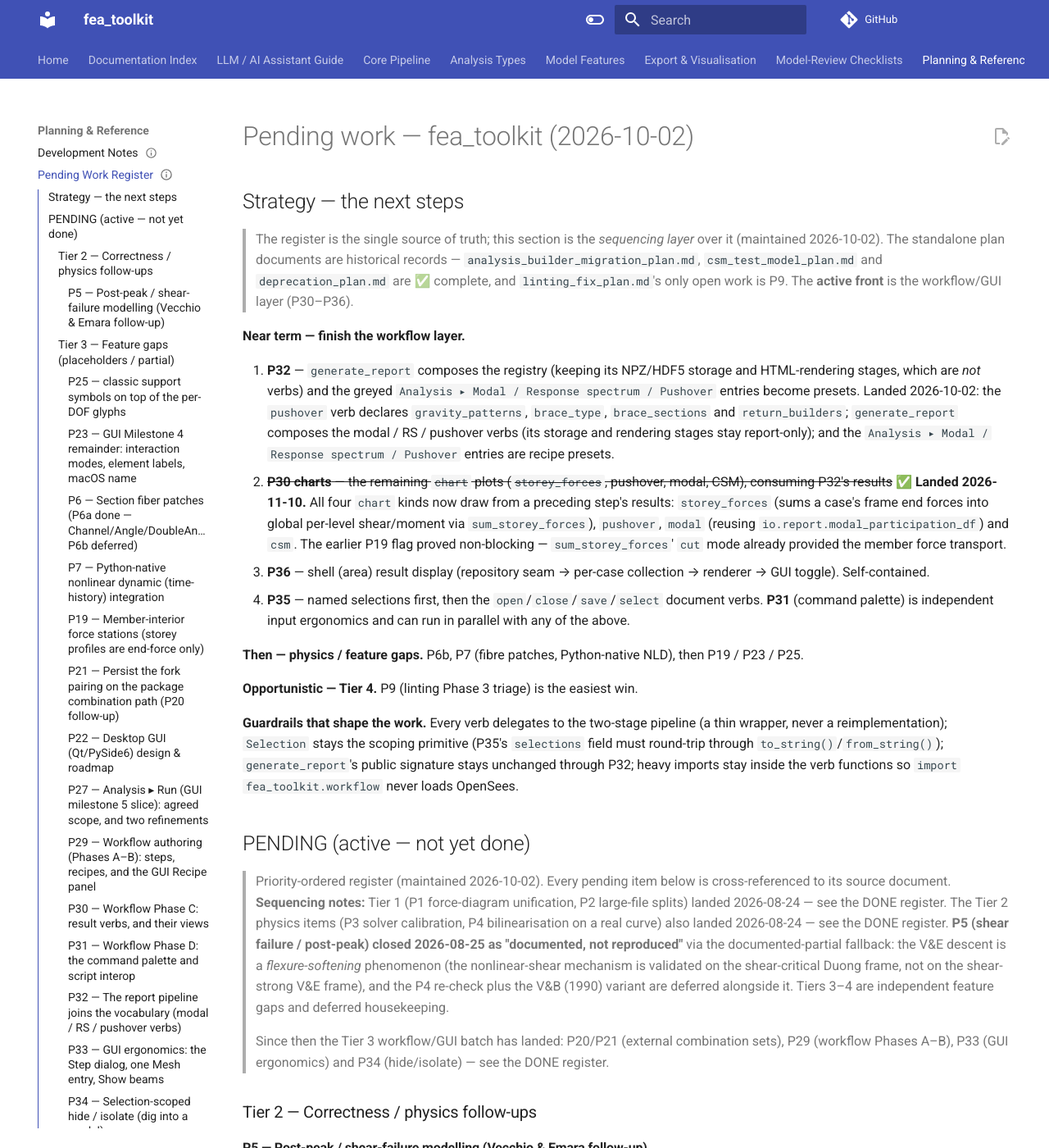
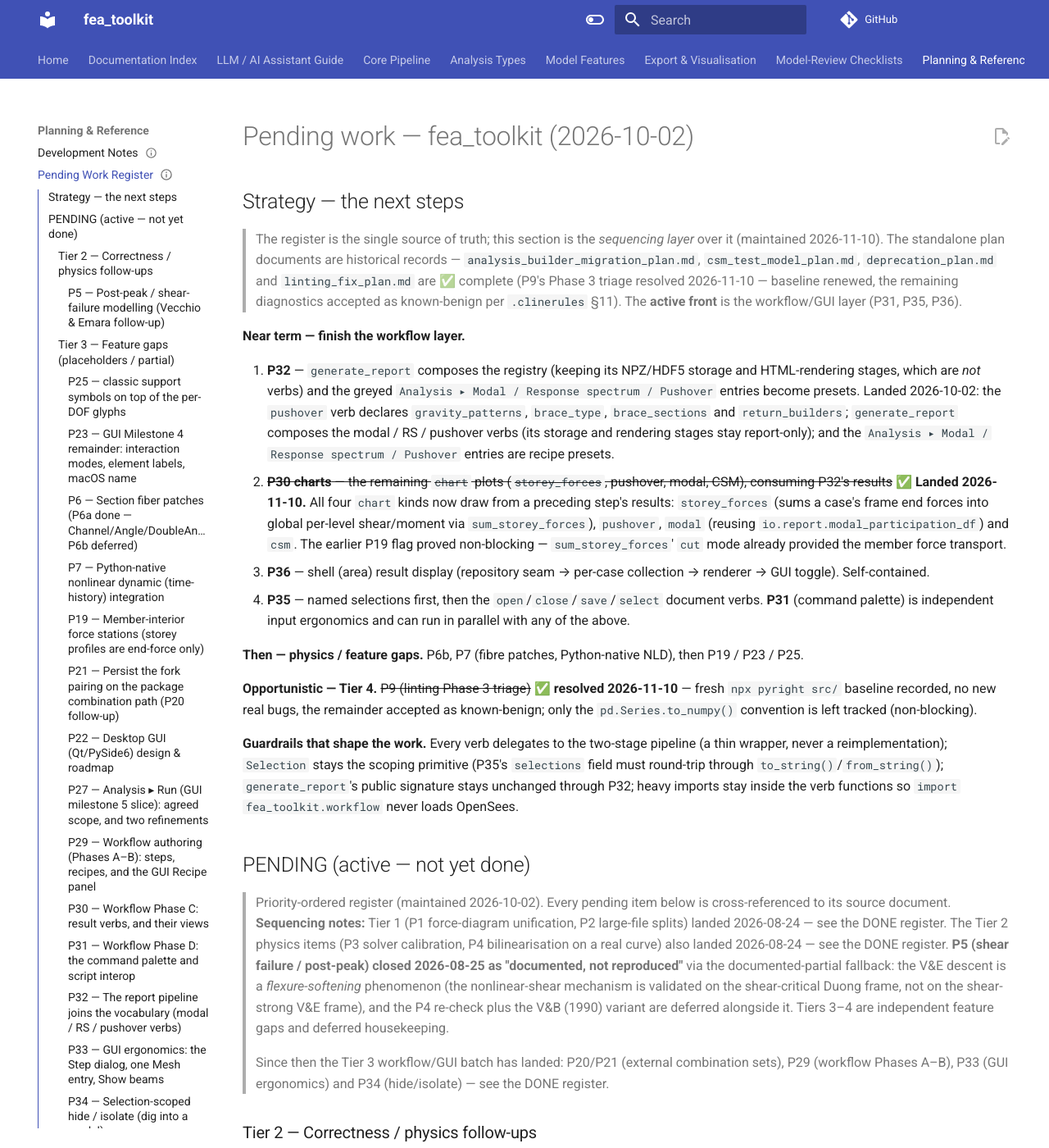
Before and after one commit to boustrephon/fea_toolkit, an MkDocs documentation site: the page built from docs/_pending_work.md, in a window 1280 px wide and 1400 px high. Shown: the whole window at 82% size. Built offline with MkDocs 1.6.1 and Material for MkDocs 9.7.7, drawn with Linux system fonts in a browser that asks for light colours; comment, search, counter and statistics services are not loaded; some of the changed text lies outside the part shown.

Commit message:
docs: reconcile register and roadmaps to post-release state
- _pending_work.md: mark P30 complete (all five chart kinds), P9 resolved (fresh pyright baseline + decision to accept known-benign), and re-sequence the strategy (active front now P31/P35/P36, maintained 2026-11-10).

- workflow_authoring.md: Phase C is complete, not partial.

- gui_roadmap.md: Phases C and E have landed; the remaining workflow work is Phase D (P31) plus P35/P36.

```diff
--- a/docs/_pending_work.md
+++ b/docs/_pending_work.md
@@ -10,11 +10,12 @@
 ## Strategy — the next steps
 
 > The register is the single source of truth; this section is the
-> *sequencing layer* over it (maintained 2026-10-02).  The standalone plan
+> *sequencing layer* over it (maintained 2026-11-10).  The standalone plan
 > documents are historical records — `analysis_builder_migration_plan.md`,
-> `csm_test_model_plan.md` and `deprecation_plan.md` are ✅ complete, and
-> `linting_fix_plan.md`'s only open work is P9.  The **active front** is the
-> workflow/GUI layer (P30–P36).
+> `csm_test_model_plan.md`, `deprecation_plan.md` and `linting_fix_plan.md`
+> are ✅ complete (P9's Phase 3 triage resolved 2026-11-10 — baseline renewed,
+> the remaining diagnostics accepted as known-benign per `.clinerules` §11).
+> The **active front** is the workflow/GUI layer (P31, P35, P36).
 
 **Near term — finish the workflow layer.**
 
@@ -43,7 +44,10 @@
 **Then — physics / feature gaps.**  P6b, P7 (fibre patches, Python-native NLD),
 then P19 / P23 / P25.
 
-**Opportunistic — Tier 4.**  P9 (linting Phase 3 triage) is the easiest win.
+**Opportunistic — Tier 4.**  ~~P9 (linting Phase 3 triage)~~ ✅ **resolved
+2026-11-10** — fresh `npx pyright src/` baseline recorded, no new real bugs,
+the remainder accepted as known-benign; only the `pd.Series.to_numpy()`
+convention is left tracked (non-blocking).
 
 **Guardrails that shape the work.**  Every verb delegates to the two-stage
 pipeline (a thin wrapper, never a reimplementation); `Selection` stays the
@@ -724,9 +728,9 @@
    `table` and `figure`.  ✅ Landed so far: the three `model.checks` verbs, the
    `capacity.*` checks (`member_shear_capacity`, `wall_shear_check`,
    `hinge_length`), the `mesh_checks` verb (a `metric` choice over the
-   `mesh.checks` trio), and the `chart` verb's `storey_displacements` plot (the
-   one chart the solved static cases can feed — the others need P32's analysis
-   results).
+   `mesh.checks` trio), and all five `chart` kinds — `storey_displacements`,
+   `storey_forces`, `pushover`, `modal` (via `io.report.modal_participation_df`)
+   and `csm`.
 2. **The views those need.**  ✅ The GUI's **first figure view** (an embedded
    Matplotlib canvas) and a **check-table view** (a read-only grid) both landed,
    as lazy pages of the central stacked area beside the 3-D viewport.
@@ -1077,6 +1081,13 @@
 
 #### P9 — Linting Phase 3 triage
 Source: `docs/linting_fix_plan.md` (status updates 2026-08-21 / 2026-09-17).
+
+**Status: ✅ Resolved 2026-11-10.**  Fresh `npx pyright src/` baseline
+(308 errors / 890 warnings / 157 files) recorded in `docs/linting_fix_plan.md`;
+no new real bugs (the one `reportUndefinedVariable` is a `chart.py` false
+positive, the `reportMissingImports` are the C-extension / optional-GUI deps),
+and the remainder accepted as known-benign (`.clinerules` §11).  Only the
+`pd.Series.to_numpy()` convention remains tracked (step 3 below).
 
 **What.** Phase 1 real bugs are fixed.  **The Phase 2 `pyrightconfig.json` is
 committed** (added 2026-08-02 in `2a0063d`, refined the same day in `8754551`);
```
Also changed, not shown: docs/gui_roadmap.md (+3 -3 lines), docs/workflow_authoring.md (+5 -6 lines).
